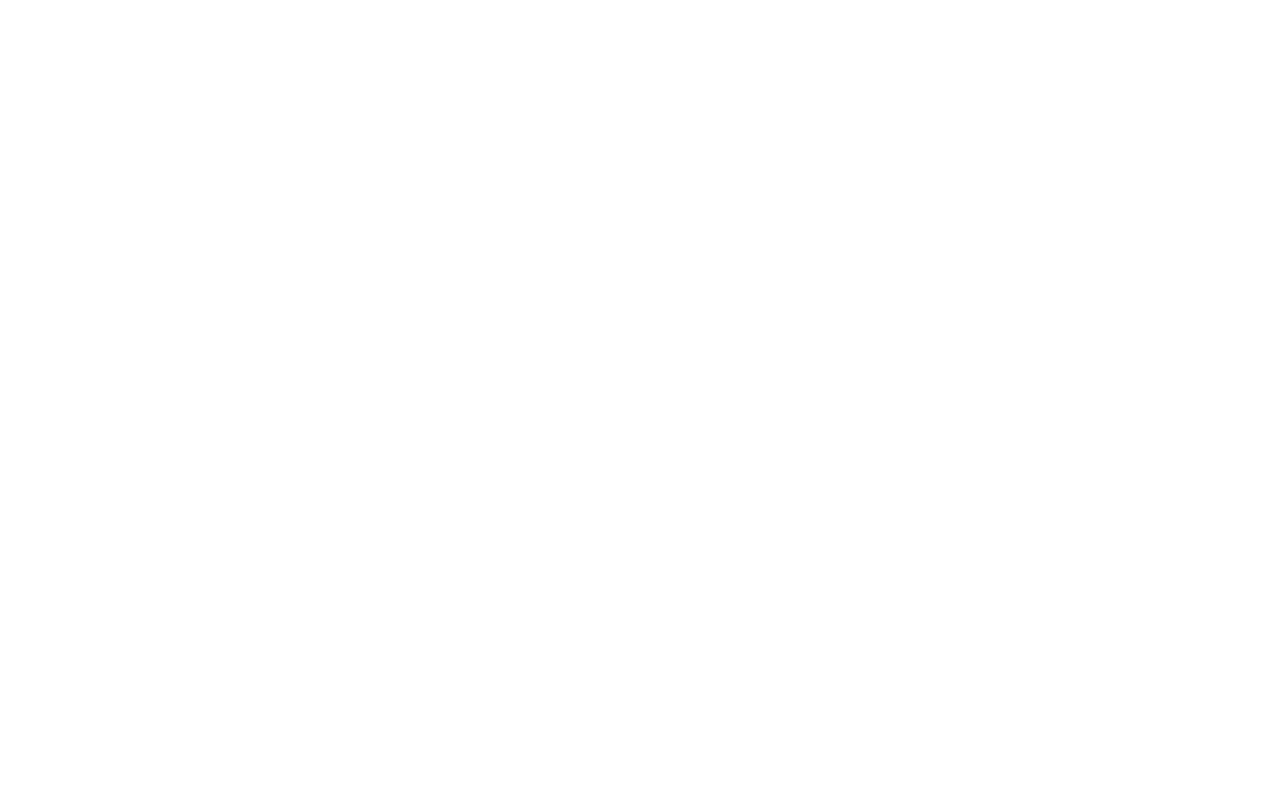
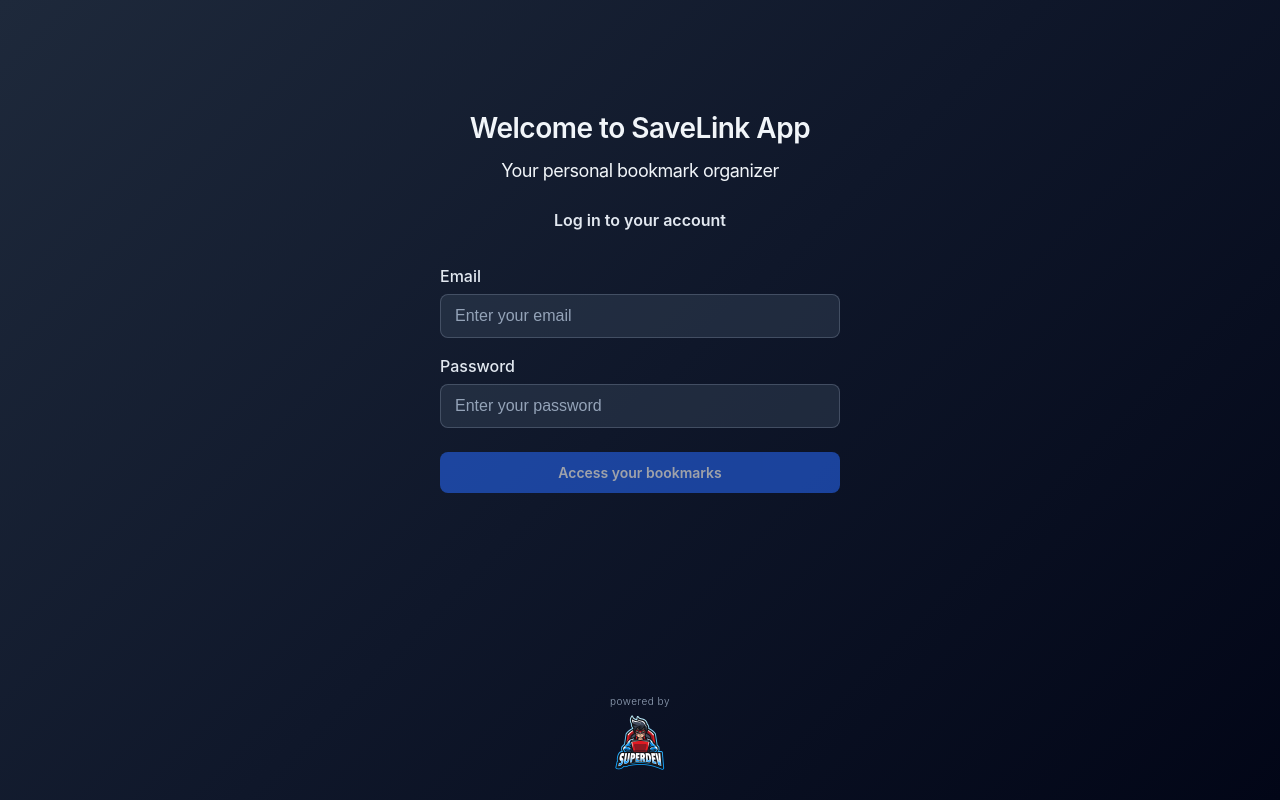
Before and after one commit to cristian-gherghel/save-link-app, a Vue app: page /login-password in a window 1280 px wide. Before the commit this address had no page. Built offline with nearby package versions, Linux system fonts and the light colour scheme.

Commit message:
added copy icon in card

```diff
--- a/src/router/index.js
+++ b/src/router/index.js
@@ -1,13 +1,19 @@
 import { createRouter, createWebHistory } from 'vue-router'
-import LoginView from '../views/LoginView.vue'
 import store from "../store/index.js";
 import HomeView from "../views/HomeView.vue";
+import LoginView from '../views/LoginView.vue'
+import Login_Password_View from '../views/Login_Password.vue'
 
 const routes = [
   {
     path: '/login',
     name: 'login',
     component: LoginView
+  },
+  {
+    path: '/login-password',
+    name: 'login_password',
+    component: Login_Password_View
   },
   {
     path: '/',
--- a/src/store/index.js
+++ b/src/store/index.js
@@ -229,14 +229,36 @@
       }
     },
     // Modified login action - return success/failure instead of navigating
-    async login ({commit}, credentials) {
+    async login_by_email ({commit}, credentials) {
       try {
         commit('SET_LOADING', true);
         const { data: user } = await axios.post(`/api/login-by-email`, credentials);
         commit('SET_USER', user);
         commit('SET_LOADING', false);
         commit('SET_STATE', { key: 'login_email_sent', value: true });
-        // await router.push('/');
+      }
+      catch (error) {
+        commit('SET_LOADING', false)
+        let errorMessage = 'Login failed. Please try again.';
+        if (error.response) {
+          if (error.response.status === 401) {
+            errorMessage = 'Invalid username or password';
+          }
+        } else if (error.request) {
+          errorMessage = 'Network error. Please check your connection';
+        }
+        commit('SET_ERROR', errorMessage);
+        return { success: false, error: errorMessage }; // Return error instead of navigating
+      }
+    },
+    async login ({commit}, credentials) {
+      try {
+        commit('SET_LOADING', true);
+        const { data: user } = await axios.post(`/api/login`, credentials);
+        commit('SET_USER', user);
+        commit('SET_LOADING', false);
+        commit('SET_STATE', { key: 'login_email_sent', value: true });
+        await router.push('/');
       }
       catch (error) {
         commit('SET_LOADING', false)
--- a/src/views/HomeView.vue
+++ b/src/views/HomeView.vue
@@ -1,11 +1,14 @@
 <template>
   <main class="home">
-    <button @click="closeAboutBookmarkPanel" class="access-about-card">
+    <button @click="closeAboutBookmarkPanel"
+            class="access-about-card">
       ?
     </button>
+
     <AboutBookmark
         v-if="showAboutBookmark"
         @click="closeAboutBookmarkPanel" />
+
     <section
         :class="{ disable: isAddBookmarkForm,'is-scrolled': isScrolled }"
         class="search-section">
@@ -27,6 +30,7 @@
       <AlphabetSorting/>
       <div class="scroll-loader" :style="{ width: scrollProgress + '%' }"></div>
     </section>
+
     <section class="cards-section">
       <article
           v-if="!loadingBookmarks && !bookmarks.length && searchQuery"
@@ -56,7 +60,9 @@
         </li>
       </ul>
 
-      <ul v-else-if="bookmarks.length" class="card-container" :class="{ 'few-items': bookmarks.length <= 2 }">
+      <ul class="card-container"
+          :class="{ 'few-items': bookmarks.length <= 2 }"
+          v-else-if="bookmarks.length">
         <BookmarkCard
             v-for="(bookmark, index) in bookmarks"
             :key="bookmark.id || index"
@@ -74,15 +80,17 @@
     </section>
 
     <ThemeSwitcher/>
+
     <AddBookmarkForm
         @submit="handeSubmitForm"
         @close="handleCancelForm"
-        cy="bookmark-form"/>
+        cy="bookmark-form" />
     <img
         v-if="currentTheme !== 'light'"
         class="background-texture"
         :src="currentTheme === 'dark' ? backgroundDark : backgroundLight"
         alt="blur-orb">
+
   </main>
 </template>
 
@@ -99,10 +107,9 @@
   import AddBookmarkForm from "../components/AddBookmarkForm.vue";
 
   const { getters, dispatch, commit } = useStore();
-const { width, type } = useBreakpoints()
+  const { width } = useBreakpoints()
 
   const openMenuId = ref(null);
-const cardsListRef = ref(null);
   const isScrolled = ref(false);
   const scrollProgress = ref(0);
 
@@ -110,13 +117,10 @@
     return getters.bookmarks;
   });
 
-
   const favorite = computed(() => store.state.showOnlyFavorites)
   const showAboutBookmark = computed(() => store.state.showAbout)
-const showSettings = computed(() => getters.showSettings);
   const isAddBookmarkForm = computed(() => getters.isAddBookmarkForm);
   const currentTheme = computed(() => getters.currentTheme);
-const themes = computed(() => getters.availableThemes);
   const searchQuery = computed(() => getters.search || "");
   const loadingBookmarks = computed(() => getters.loadingBookMarks)
 
@@ -127,6 +131,7 @@
   function handleOpenSettings () {
     commit('TOGGLE_UI_STATE', 'showSettings');
   }
+
   function handeSubmitForm (item) {
     const index = bookmarks.value.findIndex((o) => o.id === item.id);
     const action = index > -1 ? 'update_bookmark' : 'add_bookmark';
--- a/src/views/LoginView.vue
+++ b/src/views/LoginView.vue
@@ -84,7 +84,7 @@
 
   function handleLogin () {
     commit('CLEAR_ERROR');
-    dispatch('login', credentials.value);
+    dispatch('login_by_email', credentials.value);
   }
 </script>
 
--- /dev/null
+++ b/src/views/Login_Password.vue
@@ -0,0 +1,221 @@
+<template>
+  <main class="login">
+    <section class="login-container">
+      <div class="form-section">
+        <div>
+          <h1>Welcome to SaveLink App</h1>
+          <h2>Your personal bookmark organizer</h2>
+          <h3>Log in to your account</h3>
+        </div>
+        <form @submit.prevent="handleLogin">
+          <label for="email">
+            Email
+            <input
+              autocomplete="email"
+              v-model="credentials.username"
+              type="email"
+              id="email"
+              placeholder="Enter your email"
+              required
+            >
+          </label>
+          <label for="password">
+            Password
+            <input
+              autocomplete="current-password"
+              v-model="credentials.password"
+              type="password"
+              id="password"
+              placeholder="Enter your password"
+              required
+            >
+          </label>
+
+          <button type="submit"
+                  :disabled="loading || !credentials.username || !credentials.password">
+            {{ loading ? 'Signing in...' : 'Access your bookmarks' }}
+          </button>
+
+          <div v-if="error"
+               class="error-message">
+            {{ error }}
+          </div>
+        </form>
+      </div>
+    </section>
+
+    <Footer/>
+  </main>
+</template>
+
+<script setup>
+import { ref, computed } from 'vue';
+import { useStore } from 'vuex';
+import Footer from "../components/Footer.vue";
+import {icons} from "../utils.js";
+
+const store = useStore();
+
+const credentials = ref({
+  username: '',
+  password: ''
+});
+
+const loading = computed(() => store.state.loading);
+const error = computed(() => store.state.error);
+
+function handleLogin () {
+  store.commit('CLEAR_ERROR');
+  store.dispatch('login', credentials.value);
+}
+</script>
+
+<style lang="scss">
+.login {
+  @media only screen and (min-width: 0) {
+    min-height: 100vh;
+    display: flex;
+    justify-content: center;
+    align-items: center;
+    color: #fff;
+    padding: 40px 20px;
+    background: linear-gradient(135deg, #1e293b 0%, #0f172a 50%, #020617 100%);
+
+    .login-container {
+      max-width: 400px;
+      width: 100%;
+      margin-bottom: 200px;
+      .form-section {
+        > div {
+          text-align: center;
+          margin-bottom: 32px;
+
+          h1 {
+            margin: 0;
+            padding: 0;
+            font-size: 2.8rem;
+            font-weight: 600;
+            letter-spacing: -0.5px;
+            color: #f1f5f9;
+          }
+
+          h2 {
+            margin: 8px 0 24px 0;
+            font-size: 1.8rem;
+            font-weight: 400;
+            letter-spacing: -0.5px;
+            color: #f1f5f9;
+          }
+
+          h3 {
+            margin: 0 0 8px 0;
+            padding: 0;
+            font-size: 1.6rem;
+            font-weight: 600;
+            color: #e2e8f0;
+          }
+
+          p {
+            margin: 0;
+            padding: 0;
+            font-size: 1.3rem;
+            color: #cbd5e1;
+
+            a {
+              color: #60a5fa;
+              text-decoration: none;
+              font-weight: 500;
+
+              &:hover {
+                color: #93c5fd;
+                text-decoration: underline;
+              }
+            }
+          }
+        }
+
+        form {
+          display: flex;
+          flex-direction: column;
+          width: 100%;
+
+          /* Error message styling */
+          .error-message {
+            background-color: rgba(239, 68, 68, 0.1);
+            border: 1px solid rgba(239, 68, 68, 0.3);
+            color: #fca5a5;
+            padding: 12px 16px;
+            border-radius: 8px;
+            margin-top: 16px;
+            font-size: 1.3rem;
+            text-align: center;
+          }
+
+          label {
+            font-size: 1.6rem;
+            font-weight: 500;
+            margin-bottom: 16px;
+            display: block;
+            color: #e2e8f0;
+            text-align: left;
+          }
+
+          input {
+            background-color: rgba(51, 65, 85, 0.5);
+            border: 1px solid rgba(148, 163, 184, 0.3);
+            border-radius: 8px;
+            margin-top: 6px;
+            font-size: 1.6rem;
+            padding: 12px 14px;
+            width: 100%;
+            color: #f1f5f9;
+            transition: all 0.2s ease;
+
+            &::placeholder {
+              color: #94a3b8;
+            }
+
+            &:focus {
+              outline: none;
+              background-color: rgba(51, 65, 85, 0.7);
+              border-color: #60a5fa;
+              box-shadow: 0 0 0 3px rgba(96, 165, 250, 0.1);
+            }
+          }
+
+          button {
+            cursor: pointer;
+            border: none;
+            font-family: inherit;
+            transition: all 0.2s ease;
+
+            &[type="submit"] {
+              background-color: #2563eb;
+              color: white;
+              font-size: 1.4rem;
+              border-radius: 8px;
+              padding: 12px;
+              font-weight: 600;
+              width: 100%;
+              margin-top: 8px;
+
+              &:hover:not(:disabled) {
+                background-color: #1d4ed8;
+              }
+
+              &:active:not(:disabled) {
+                transform: scale(0.98);
+              }
+
+              &:disabled {
+                opacity: 0.6;
+                cursor: not-allowed;
+              }
+            }
+          }
+        }
+      }
+    }
+  }
+}
+</style>
--- a/vite.config.js
+++ b/vite.config.js
@@ -9,8 +9,8 @@
     port: 5173,
     proxy: {
       '/api': {
-        // target: 'http://localhost:3022',
-        target: 'https://savelink.app/api',
+        target: 'http://localhost:3022',
+        // target: 'https://savelink.app/api',
         changeOrigin: true,
         rewrite: (path) => path.replace(/^\/api/, '')
       }
```
Also changed, not shown: src/components/BookmarkCard.vue (+44 -17 lines). Lines whose indentation alone changed are shown as unchanged.
